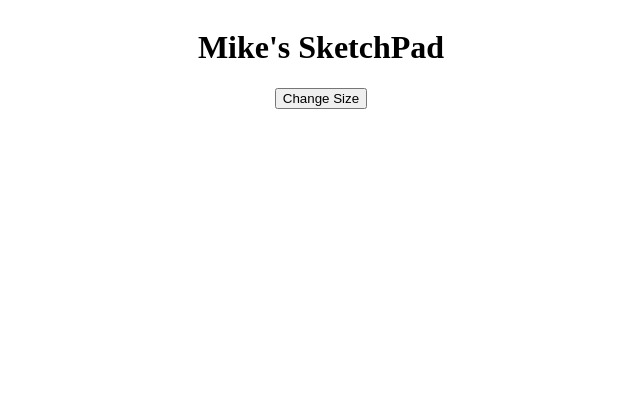
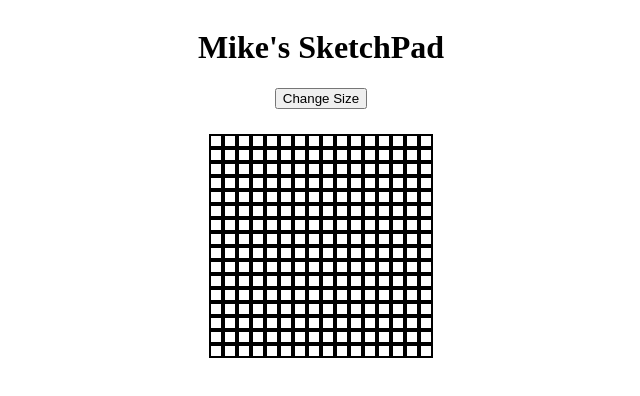
Before and after one commit to Potential-Luttuce/etch-a-sketch, a plain HTML site: page index.html in a window 1280 px wide. Shown: the whole page, without its empty margins (319-959 px from the left). Drawn offline with Linux system fonts and the light colour scheme.

Commit message:
Commit please

```diff
--- a/css/index.css
+++ b/css/index.css
@@ -9,8 +9,7 @@
 #grid,
 #display {
 /*Box is 14pxs wide 14px x 16 boxes =224px*/
-    min-width: 1400px;
-    min-width: none;
+    width: 225px;
     display: flex;
     flex-wrap: wrap;
     justify-content: center;
--- a/js/main.js
+++ b/js/main.js
@@ -12,7 +12,7 @@ function displaySketchPad() {
         }
     }
 }
-// displaySketchPad();
+displaySketchPad();
 
 ///
 
```
